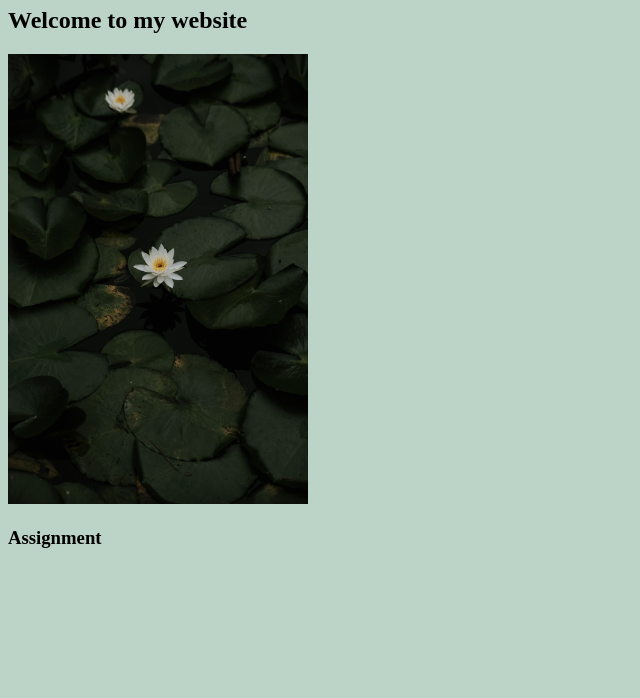
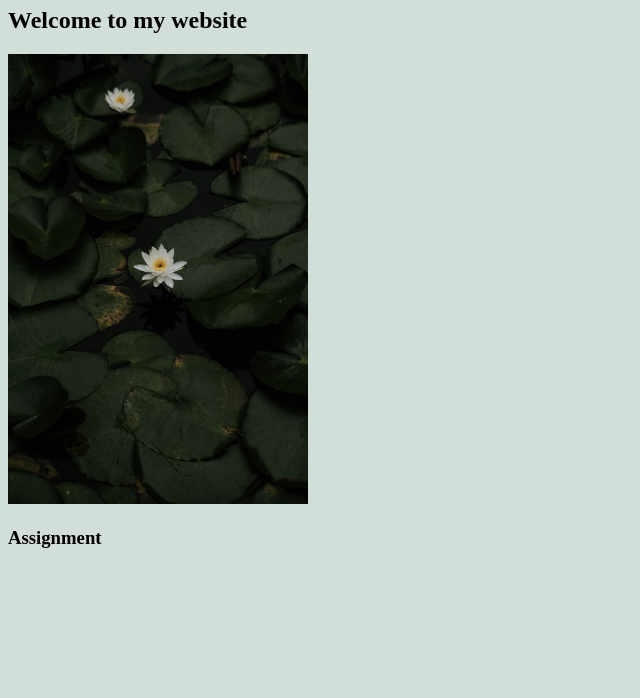
Before and after one commit to SierraCorporan/SierraCorporan, a plain HTML site: page index.html in a window 1280 px wide. Shown: the part 102-800 px from the top of the page, without its empty margins (0-640 px from the left). Drawn offline with Linux system fonts and the light colour scheme.

Commit message:
git push

```diff
--- a/index.html
+++ b/index.html
@@ -8,7 +8,7 @@
 <link href=	"#style.css"  rel="stylesheet"	type="text/css"/>
 
 <style>
-    body{background-color: rgba(41, 113, 76, 0.311);}
+    body{background-color: rgba(26, 94, 58, 0.197);}
 
 </style>
 </head>
```
